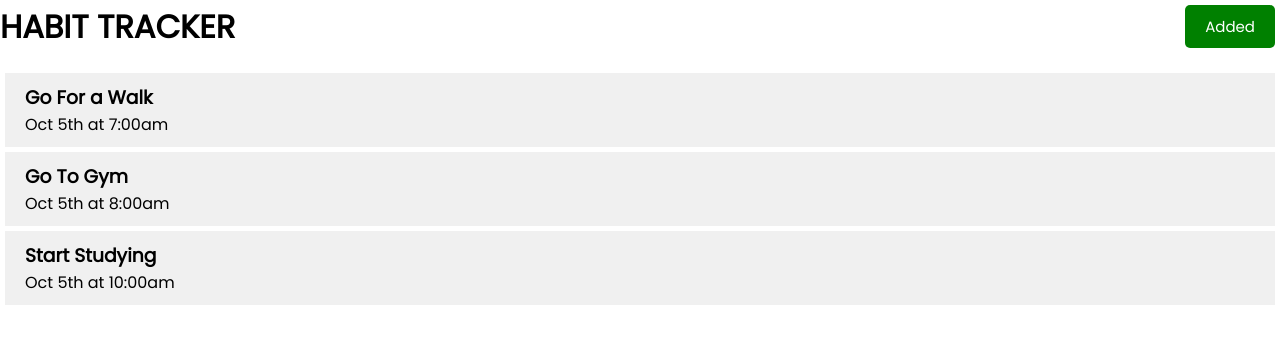
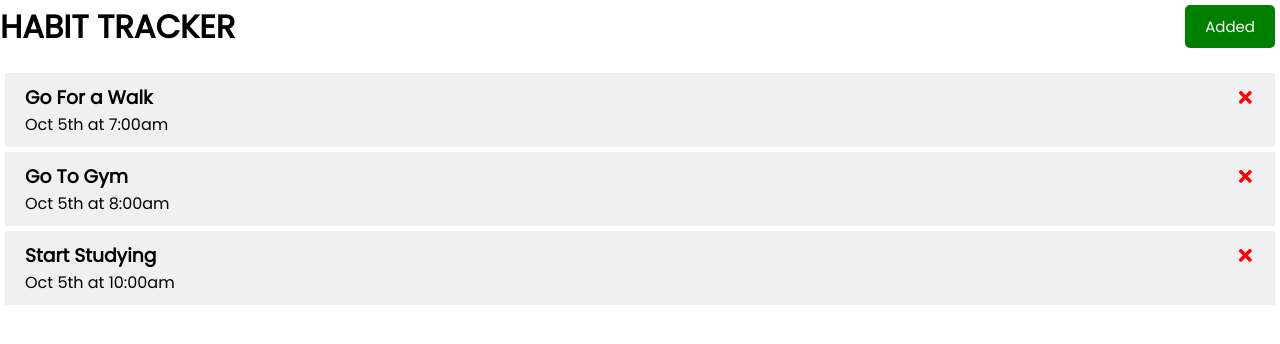
Before and after one commit to NaNshekhar04/habit-tracker, a React (Create React App) app: page / in a window 1280 px wide. Shown: the top 344 px of the page. Built offline with nearby package versions, Linux system fonts and the light colour scheme.

Commit message:
Installed react-Icons and used them !

```diff
--- a/package.json
+++ b/package.json
@@ -8,6 +8,7 @@
     "@testing-library/user-event": "^13.5.0",
     "react": "^18.2.0",
     "react-dom": "^18.2.0",
+    "react-icons": "^4.6.0",
     "react-scripts": "5.0.1",
     "web-vitals": "^2.1.4"
   },
--- a/src/Components/Habit.js
+++ b/src/Components/Habit.js
@@ -1,9 +1,10 @@
-import React from 'react'
+import {FaTimes} from 'react-icons/fa'
+
 
 const Habit = ({habit}) => {
   return (
     <div className='habit'>
-        <h3>{habit.text}</h3>
+        <h3>{habit.text} <FaTimes style={{color:'red', cursor: 'pointer' }}/> </h3>
         <p>{habit.day}</p>
         </div>
   )
--- a/src/index.css
+++ b/src/index.css
@@ -52,3 +52,9 @@ body {
   padding: 10px 20px;
   cursor: pointer;
 }
+
+.habit h3 {
+  display: flex;
+  align-items: center;
+  justify-content: space-between;
+}
```
Also changed, not shown: 1 other file (tests, documents, lock files or other folders).
